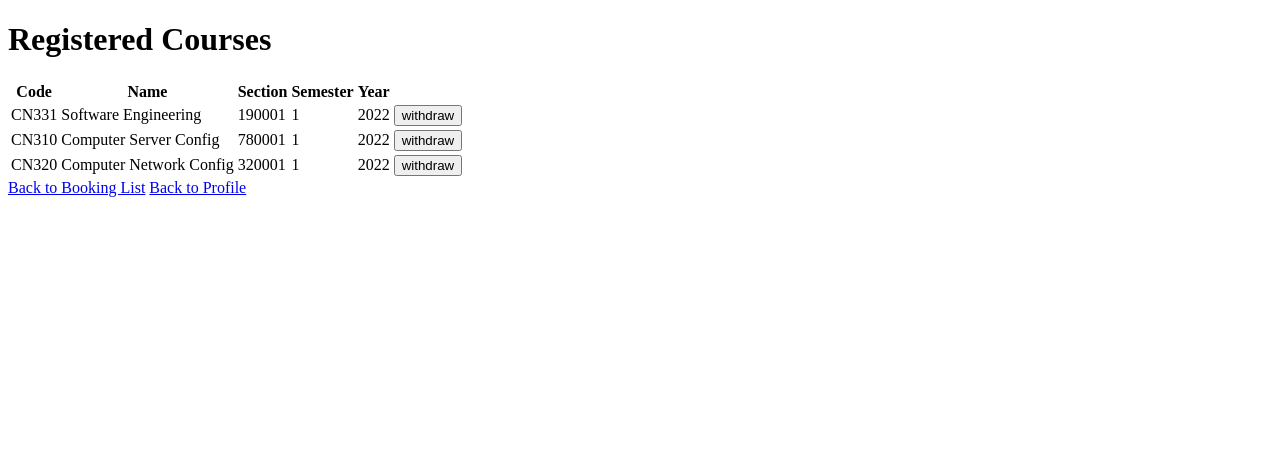
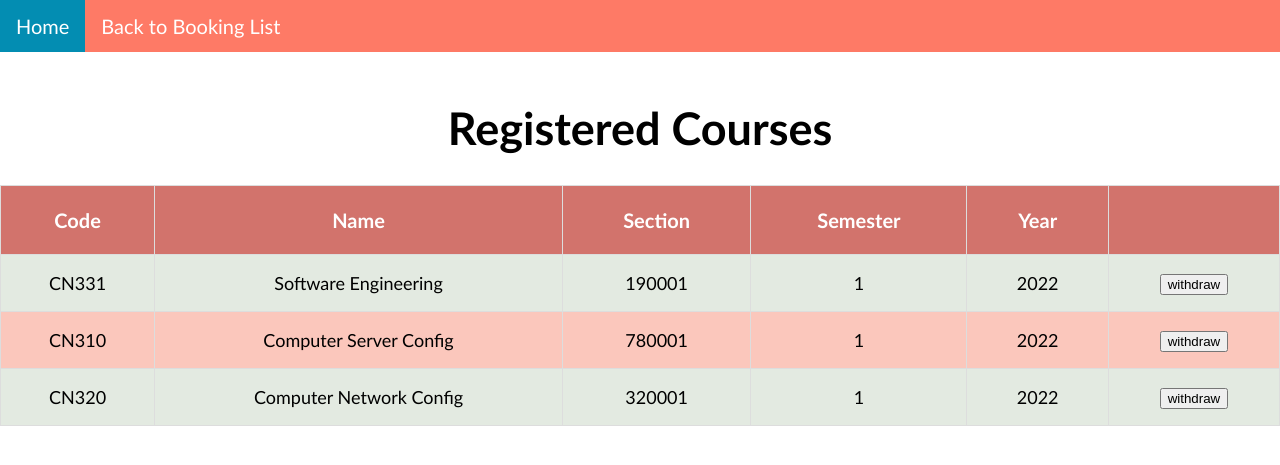
Before and after one commit to 6310611055/CN331-loginreg, a Django app: page /booking/booking/2 in a window 1280 px wide. Shown: the top 465 px of the page. Run offline with Django 4.2, Linux system fonts and the light colour scheme; a user stored in the database is signed in; data comes from the database, SQL or seed files in the repository; both versions use the stored data as it was after the commit.

Commit message:
ฮั่นแน่

```diff
--- a/loginreg/booking/templates/booking/booking.html
+++ b/loginreg/booking/templates/booking/booking.html
@@ -1,6 +1,93 @@
 {% extends 'booking/layout.html' %}
 {% block body %}
-<h1>Registered Courses</h1>
+<!DOCTYPE html>
+<html>
+<head>
+<meta name="viewport" content="width=device-width, initial-scale=1">
+<style>
+    body {
+        margin: 0;
+        font-family: Calibri, Helvetica, sans-serif;
+    }
+
+
+    .topnav {
+        overflow: hidden;
+        background-color: #fe7a66;
+    }
+
+    .topnav a {
+        float: left;
+        color: white;
+        text-align: center;
+        padding: 14px 16px;
+        text-decoration: none;
+        font-size: 20px;
+    }
+
+    .topnav a:hover {
+        background-color: #ddd;
+        color: black;
+    }
+
+    .topnav a.active {
+        background-color: #038db2;
+        color: white;
+    }
+
+
+    h1{
+        font-size: 45px;
+    }
+
+
+    table {
+        border-collapse: collapse;
+        border-spacing: 0;
+        width: 100%;
+        border: 1px solid #ddd;
+
+    }
+    th {
+        border: 1px solid #ddd;
+        border-collapse: collapse;
+        text-align: center;
+        padding: 22px;
+        background-color: #d2736c;
+        color: white;
+        font-size: 20px;
+
+    }
+
+    td {
+        border: 1px solid #ddd;
+        border-collapse: collapse;
+        text-align: center;
+        padding: 16px;
+        font-size: 18px;
+
+    }
+
+    tr:nth-child(even) {
+        background-color: #e3eae1;
+    }
+
+    tr:nth-child(odd) {
+        background-color: #fbc7bc;
+    }
+
+</style>
+</head>
+
+<body>
+    <div class="topnav">
+        <a class="active" href="{% url 'index' %}">Home</a>
+        <a href="{% url 'booking:index' %}">Back to Booking List</a>
+    </div>
+    <br>
+
+    <div class= style="padding-left:16px">
+        <center><h1>Registered Courses</h1></center>
         {% if subjects %}
         <table>
             <tr>
@@ -25,26 +112,12 @@
                     </form>
                 </td>
             </tr>
-
-
-    <!--<li> {{ subject.course_number }}
-
-        <form action="{% url 'booking:withdraw' subject.course_number.id %}" method="post" >
-            {% csrf_token %}
-            <button type="submit">withdraw</button>
-        </form>
-    </li>-->
-    <!--<li> {{ student.first_name}} </li>
-    <li> {{ student.last_name}} </li>
-    <li> {{ student.username}} </li>-->
             {% empty %}
-    <li> No registered courese. </li>
+                <p> No registered courese. </p>
             {% endfor %}
         </table>
     {% endif %}
-
-
-
-<a href="{% url 'booking:index' %}">Back to Booking List</a>
-<a href="{% url 'index' %}">Back to Profile</a>
+    </div>
+</body>
+</html>
 {% endblock %}
```
Also changed, not shown: loginreg/booking/templates/booking/index.html (+55 -13 lines), loginreg/booking/templates/booking/withdraw.html (+54 -13 lines), loginreg/db.sqlite3. Lines whose indentation alone changed are shown as unchanged.
